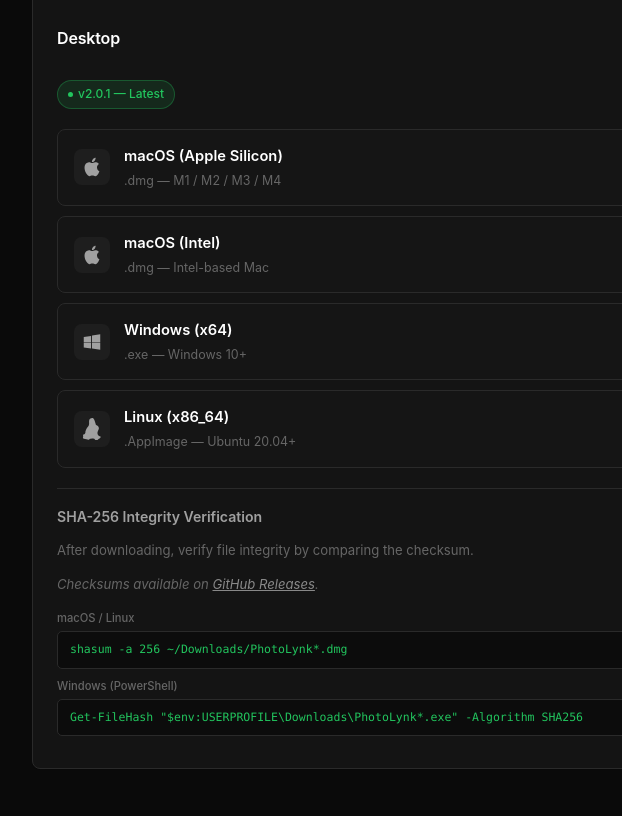
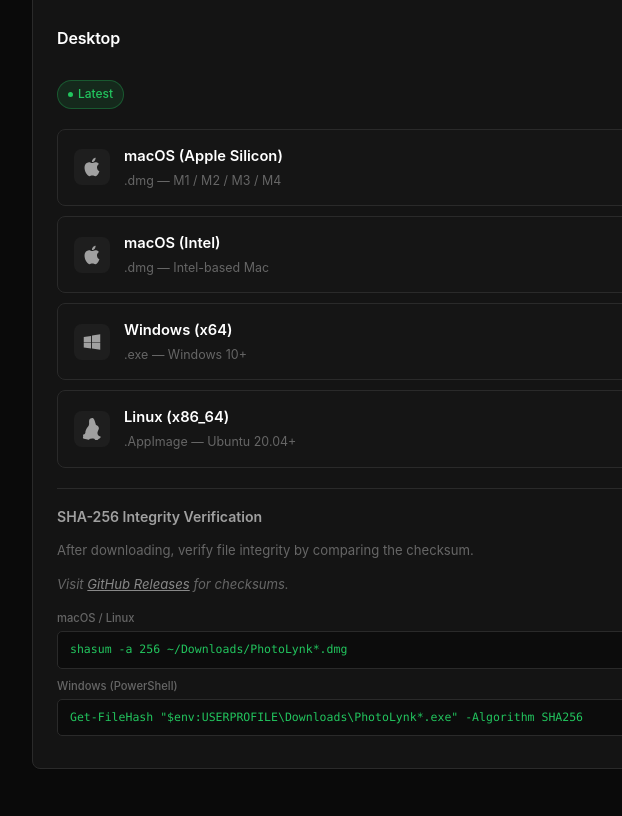
Before and after one commit to viktorvishyn369/PhotoLynk-iOS-Android, a website: page server/public/index.html in a window 1280 px wide. Shown: the part 1746-2562 px from the top of the page, 232-854 px from the left. Drawn offline with Linux system fonts and the light colour scheme; no server answers.

Commit message:
fix: remove hardcoded version from fallbacks, use exact filenames for download URLs

```diff
--- a/server/public/index.html
+++ b/server/public/index.html
@@ -671,10 +671,10 @@
             dl: '<svg viewBox="0 0 24 24" xmlns="http://www.w3.org/2000/svg"><path d="M19 9h-4V3H9v6H5l7 7 7-7zM5 18v2h14v-2H5z"/></svg>'
         };
         const DL_PLATFORMS = [
-            { key: 'mac-arm64', match: 'Apple-Silicon.dmg', label: 'macOS (Apple Silicon)', icon: 'mac', note: 'M1 / M2 / M3 / M4', ext: '.dmg' },
-            { key: 'mac-x64',   match: 'Intel.dmg',         label: 'macOS (Intel)',         icon: 'mac', note: 'Intel-based Mac', ext: '.dmg' },
-            { key: 'win-x64',   match: 'Windows-Setup.exe', label: 'Windows (x64)',         icon: 'windows', note: 'Windows 10+', ext: '.exe' },
-            { key: 'linux-x64', match: 'Linux-x64.AppImage',label: 'Linux (x86_64)',        icon: 'linux', note: 'Ubuntu 20.04+', ext: '.AppImage' },
+            { key: 'mac-arm64', match: 'Apple-Silicon.dmg', file: 'macOS-Apple-Silicon.dmg', label: 'macOS (Apple Silicon)', icon: 'mac', note: 'M1 / M2 / M3 / M4', ext: '.dmg' },
+            { key: 'mac-x64',   match: 'Intel.dmg',         file: 'macOS-Intel.dmg',        label: 'macOS (Intel)',         icon: 'mac', note: 'Intel-based Mac', ext: '.dmg' },
+            { key: 'win-x64',   match: 'Windows-Setup.exe', file: 'Windows-Setup.exe',      label: 'Windows (x64)',         icon: 'windows', note: 'Windows 10+', ext: '.exe' },
+            { key: 'linux-x64', match: 'Linux-x64.AppImage',file: 'Linux-x64.AppImage',     label: 'Linux (x86_64)',        icon: 'linux', note: 'Ubuntu 20.04+', ext: '.AppImage' },
         ];
         function dlCopyHash(el) {
             const h = el.getAttribute('data-hash');
@@ -697,7 +697,7 @@
                 if (asset) {
                     html += '<div class="dl-row"><div class="dl-icon">' + DL_ICONS[p.icon] + '</div><div class="dl-info"><div class="dl-title">' + p.label + '</div><div class="dl-meta">' + p.ext + ' \u2014 ' + dlFormatSize(asset.size) + '</div></div><a href="' + asset.browser_download_url + '" class="dl-btn">' + DL_ICONS.dl + ' Download</a></div>';
                 } else {
-                    const fallbackUrl = 'https://github.com/viktorvishyn369/PhotoLynk/releases/download/v' + ver + '/PhotoLynk-Desktop-' + ver + '-' + p.match;
+                    const fallbackUrl = 'https://github.com/viktorvishyn369/PhotoLynk/releases/download/v' + ver + '/PhotoLynk-Desktop-' + ver + '-' + p.file;
                     html += '<div class="dl-row"><div class="dl-icon">' + DL_ICONS[p.icon] + '</div><div class="dl-info"><div class="dl-title">' + p.label + '</div><div class="dl-meta">' + p.ext + ' \u2014 ' + p.note + '</div></div><a href="' + fallbackUrl + '" class="dl-btn">' + DL_ICONS.dl + ' Download</a></div>';
                 }
             }
@@ -728,8 +728,14 @@
                 const ver = (rel.tag_name || '').replace(/^v/, '');
                 renderDownloadCards(grid, DL_PLATFORMS, rel.assets || [], versionText, ver, shaContainer, shaSection);
             } catch (e) {
-                // Static fallback when GitHub API is rate-limited
-                renderDownloadCards(grid, DL_PLATFORMS, null, versionText, '2.0.1', shaContainer, shaSection);
+                // Fallback: link directly to GitHub Releases page (no hardcoded version)
+                versionText.textContent = 'Latest';
+                let html = '';
+                for (const p of DL_PLATFORMS) {
+                    html += '<div class="dl-row"><div class="dl-icon">' + DL_ICONS[p.icon] + '</div><div class="dl-info"><div class="dl-title">' + p.label + '</div><div class="dl-meta">' + p.ext + ' \u2014 ' + p.note + '</div></div><a href="https://github.com/viktorvishyn369/PhotoLynk/releases/latest" target="_blank" class="dl-btn">' + DL_ICONS.dl + ' Download</a></div>';
+                }
+                grid.innerHTML = html;
+                shaContainer.innerHTML = '<div style="color:var(--text-muted);font-size:0.82rem;font-style:italic;">Visit <a href="https://github.com/viktorvishyn369/PhotoLynk/releases/latest" style="color:var(--accent);" target="_blank">GitHub Releases</a> for checksums.</div>';
             }
         }
         loadDownloads();
```
Also changed, not shown: docs/index.html (+9 -17 lines).
